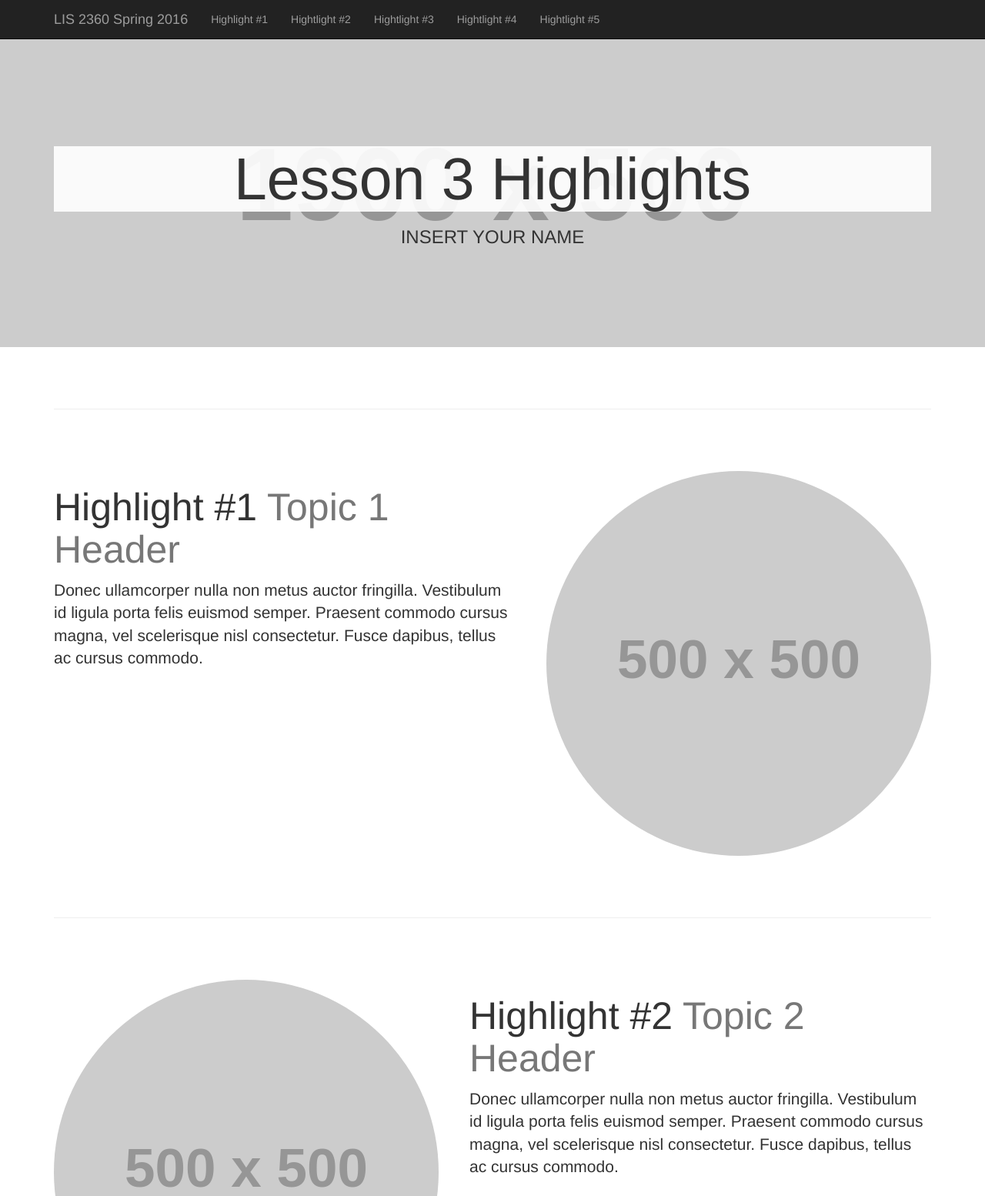
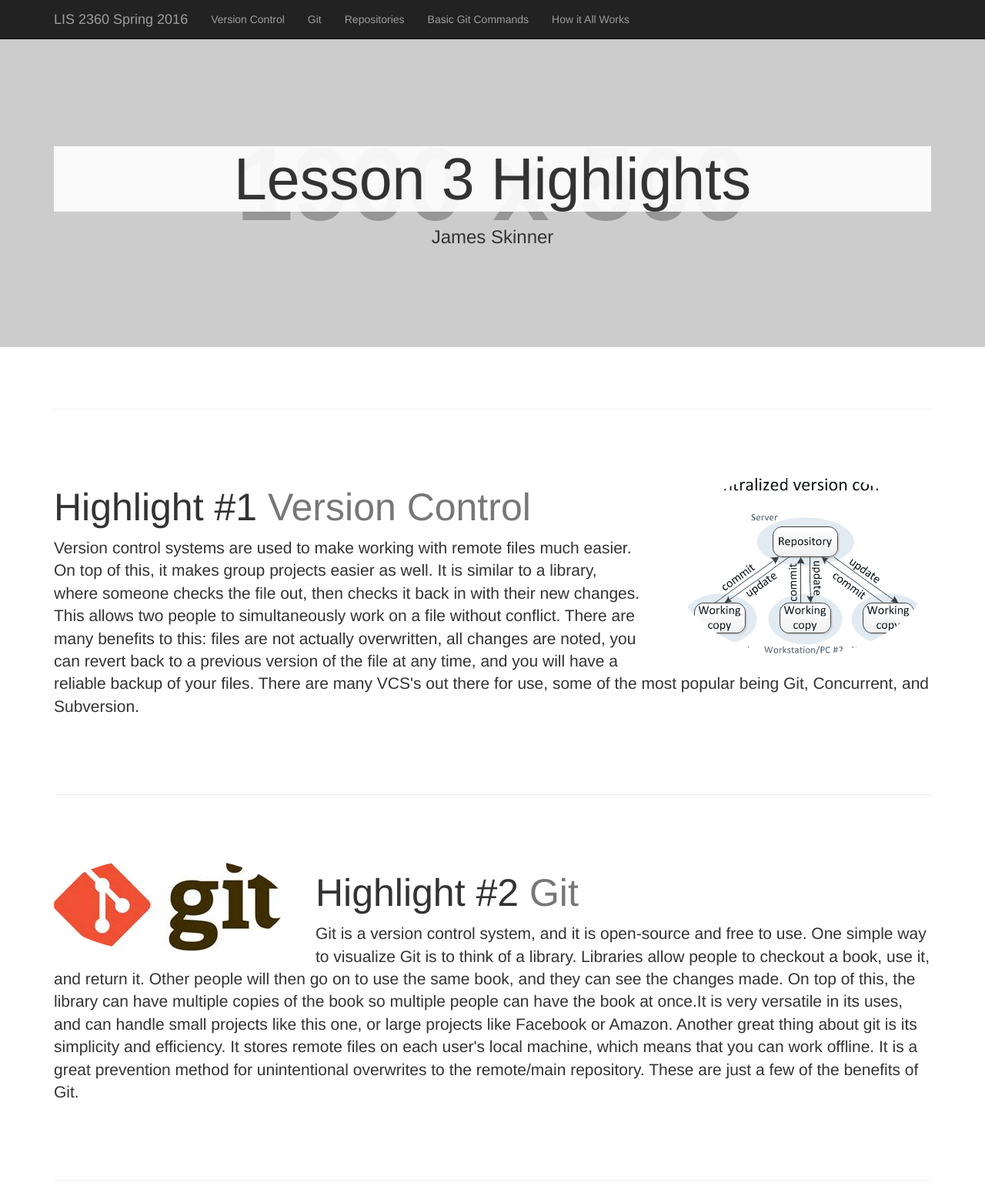
Before and after one commit to JamesSkinner12/lesson3_VersionControl, a plain HTML site: page index.html in a window 1280 px wide. Shown: the top 1554 px of the page at 77% size. Drawn offline with Linux system fonts and the light colour scheme; placeholder pictures from the web are drawn by us.

Commit message:
Lesson 3 final commit

```diff
--- a/index.html
+++ b/index.html
@@ -9,7 +9,7 @@
     <meta name="description" content="">
     <meta name="author" content="">
 
-    <title>INSERT YOUR NAME</title>
+    <title>James Skinner</title>
 
     <!-- Bootstrap Core CSS -->
     <link href="css/bootstrap.min.css" rel="stylesheet">
@@ -39,19 +39,19 @@
             <div class="collapse navbar-collapse" id="bs-example-navbar-collapse-1">
                 <ul class="nav navbar-nav">
                     <li>
-                        <a href="#topic1">Highlight #1</a>
+                        <a href="#topic1">Version Control</a>
                     </li>
                     <li>
-                        <a href="#topic2">Hightlight #2</a>
+                        <a href="#topic2">Git</a>
                     </li>
                     <li>
-                        <a href="#topic3">Hightlight #3</a>
+                        <a href="#topic3">Repositories</a>
                     </li>
                     <li>
-                        <a href="#topic4">Hightlight #4</a>
+                        <a href="#topic4">Basic Git Commands</a>
                     </li>
                     <li>
-                        <a href="#topic5">Hightlight #5</a>
+                        <a href="#topic5">How it All Works</a>
                     </li>
                 </ul>
             </div>
@@ -65,7 +65,7 @@
         <div class="headline">
             <div class="container">
                 <h2>Lesson 3 Highlights</h2>
-                <h3>INSERT YOUR NAME</h3>
+                <h3>James Skinner</h3>
             </div>
         </div>
     </header>
@@ -77,55 +77,55 @@
 
         <!-- First Featurette -->
         <div class="featurette" id="topic1">
-            <img class="featurette-image img-circle img-responsive pull-right" src="http://placehold.it/500x500">
+            <img class="featurette-image img-circle img-responsive pull-right" src="img/top1.jpg">
             <h2 class="featurette-heading">Highlight #1
-                <span class="text-muted">Topic 1 Header</span>
+                <span class="text-muted">Version Control</span>
             </h2>
-            <p class="lead">Donec ullamcorper nulla non metus auctor fringilla. Vestibulum id ligula porta felis euismod semper. Praesent commodo cursus magna, vel scelerisque nisl consectetur. Fusce dapibus, tellus ac cursus commodo.</p>
+            <p class="lead">Version control systems are used to make working with remote files much easier. On top of this, it makes group projects easier as well. It is similar to a library, where someone checks the file out, then checks it back in with their new changes. This allows two people to simultaneously work on a file without conflict. There are many benefits to this: files are not actually overwritten, all changes are noted, you can revert back to a previous version of the file at any time, and you will have a reliable backup of your files. There are many VCS's out there for use, some of the most popular being Git, Concurrent, and Subversion.</p>
         </div>
 
         <hr class="featurette-divider">
 
         <!-- Second Featurette -->
         <div class="featurette" id="topic2">
-            <img class="featurette-image img-circle img-responsive pull-left" src="http://placehold.it/500x500">
+            <img class="featurette-image img-circle img-responsive pull-left" src="img/top2.jpg">
             <h2 class="featurette-heading">Highlight #2
-                <span class="text-muted">Topic 2 Header</span>
+                <span class="text-muted">Git</span>
             </h2>
-            <p class="lead">Donec ullamcorper nulla non metus auctor fringilla. Vestibulum id ligula porta felis euismod semper. Praesent commodo cursus magna, vel scelerisque nisl consectetur. Fusce dapibus, tellus ac cursus commodo.</p>
+            <p class="lead">Git is a version control system, and it is open-source and free to use. One simple way to visualize Git is to think of a library. Libraries allow people to checkout a book, use it, and return it. Other people will then go on to use the same book, and they can see the changes made. On top of this, the library can have multiple copies of the book so multiple people can have the book at once.It is very versatile in its uses, and can handle small projects like this one, or large projects like Facebook or Amazon. Another great thing about git is its simplicity and efficiency. It stores remote files on each user's local machine, which means that you can work offline. It is a great prevention method for unintentional overwrites to the remote/main repository. These are just a few of the benefits of Git.</p>
         </div>
 
         <hr class="featurette-divider">
 
         <!-- Third Featurette -->
         <div class="featurette" id="topic3">
-            <img class="featurette-image img-circle img-responsive pull-right" src="http://placehold.it/500x500">
+            <img class="featurette-image img-circle img-responsive pull-right" src="img/top3.jpg">
             <h2 class="featurette-heading">Highlight #3
-                <span class="text-muted">Topic 3 Header</span>
+                <span class="text-muted">Repositories</span>
             </h2>
-            <p class="lead">Donec ullamcorper nulla non metus auctor fringilla. Vestibulum id ligula porta felis euismod semper. Praesent commodo cursus magna, vel scelerisque nisl consectetur. Fusce dapibus, tellus ac cursus commodo.</p>
+            <p class="lead">Repositories are storage spots for files, which can be used remotely or locally. The result is a much safer method of project management, and the preservation of previous code. Remote repositories are storage spots for files remotely, such as a secure server or a database. These files are usually then stored locally to users that are granted permission. The user can then work on the file locally without having to worry about ruining a project. This makes project management much easier because you can share files much quicker and safely. </p>
         </div>
 
         <hr class="featurette-divider">
 
        <!-- Fourth Featurette -->
         <div class="featurette" id="topic4">
-            <img class="featurette-image img-circle img-responsive pull-left" src="http://placehold.it/500x500">
+            <img class="featurette-image img-circle img-responsive pull-left" src="img/top4.jpg">
             <h2 class="featurette-heading">Highlight #4
-                <span class="text-muted">Topic 4 Header</span>
+                <span class="text-muted">Baic Git Commands</span>
             </h2>
-            <p class="lead">Donec ullamcorper nulla non metus auctor fringilla. Vestibulum id ligula porta felis euismod semper. Praesent commodo cursus magna, vel scelerisque nisl consectetur. Fusce dapibus, tellus ac cursus commodo.</p>
+            <p class="lead">Some of the most common Git commands are commit, branch, revert, push, fetch, pull reset, checkout, merge, and rebase. Each one of these commands plays a very important role in the use of Git. Git Commit is used in order to commit the changes to the repository. So basically it is like clicking the 'save' button on a document. Git Init is used to initialize a repository. This is basically saying that it creates an instance of the repository. Git Add is the command for adding files to the repository, however it only adds the files that were changed since the last backup to the staging area. Git Pull is used to get remote files on to a local machine. Git Push is used to do the opposite, it pushes the files on to the remote server from the local server. These are just a few basic commands for using Git.</p>
         </div>
 
         <hr class="featurette-divider">
 
         <!-- Fifth Featurette -->
         <div class="featurette" id="topic5">
-            <img class="featurette-image img-circle img-responsive pull-right" src="http://placehold.it/500x500">
+            <img class="featurette-image img-circle img-responsive pull-right" src="img/top5.jpg">
             <h2 class="featurette-heading">Highlight #5
-                <span class="text-muted">Topic 5 Header</span>
+                <span class="text-muted">How it All Works</span>
             </h2>
-            <p class="lead">Donec ullamcorper nulla non metus auctor fringilla. Vestibulum id ligula porta felis euismod semper. Praesent commodo cursus magna, vel scelerisque nisl consectetur. Fusce dapibus, tellus ac cursus commodo.</p>
+            <p class="lead">In summary, Git operates as a method of file management that can be used for a wide variety of reasons. It works by creating, or initializing, a repository locally or remotely. This is easily done by typing 9 letters. Then you upload files to the repository, and you can either push or pull them. This is a fancy way of saying that you can either get a remote copy on to your local machine, or put your local copy on to the remote repository. If you push a file, then when you run Git Add, your changed files are backed up to the staging area, where the will be saved if you use Git Commit. The main benefit of Git is that it keeps backups of the files in the remote repository and allows you to see these files, as well as all changes that have been made. This allows for the blaming of someone who wrote bad code, since their name will be on the changes. All in all, git is a useful tool for working on projects remotely or locally. </p>
         </div>
 
         <hr class="featurette-divider">
```
Also changed, not shown: img/top1.jpg (added), img/top2.jpg (added), img/top3.jpg (added), img/top4.jpg (added), img/top5.jpg (added).
